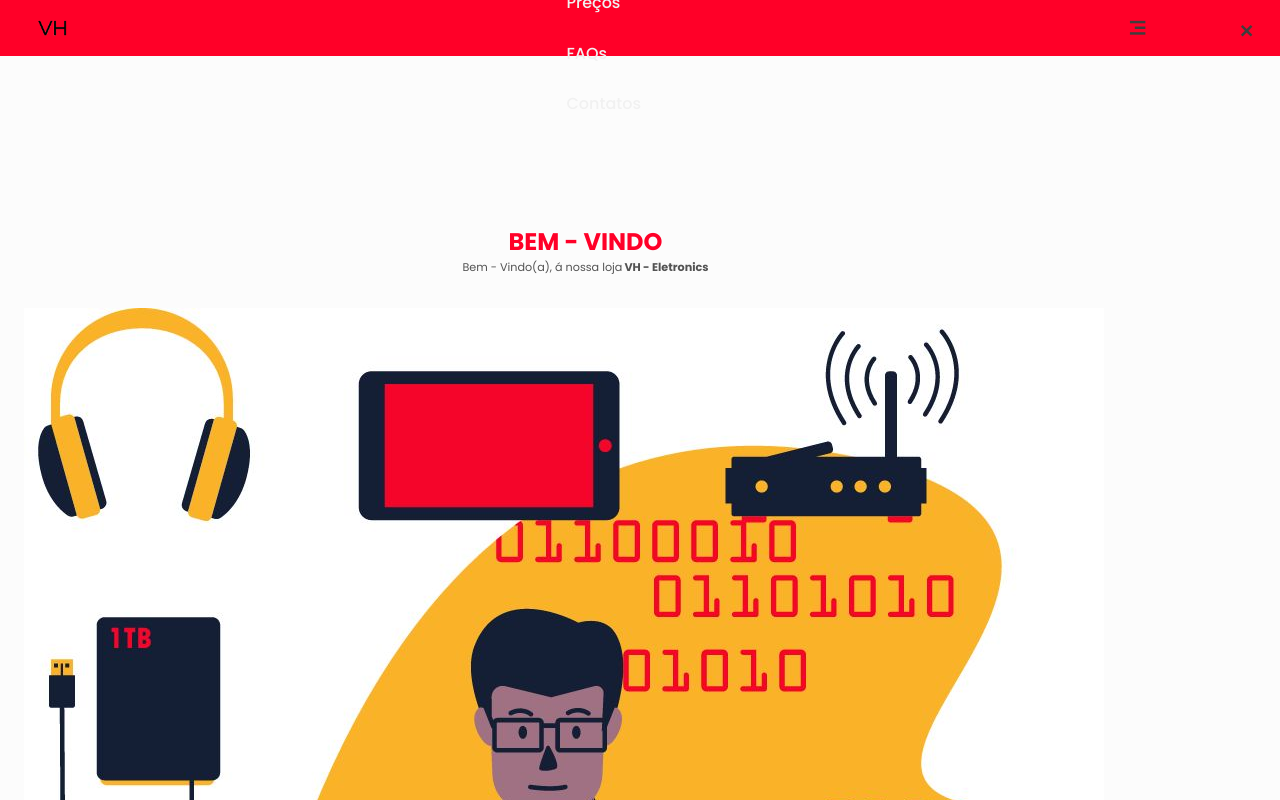
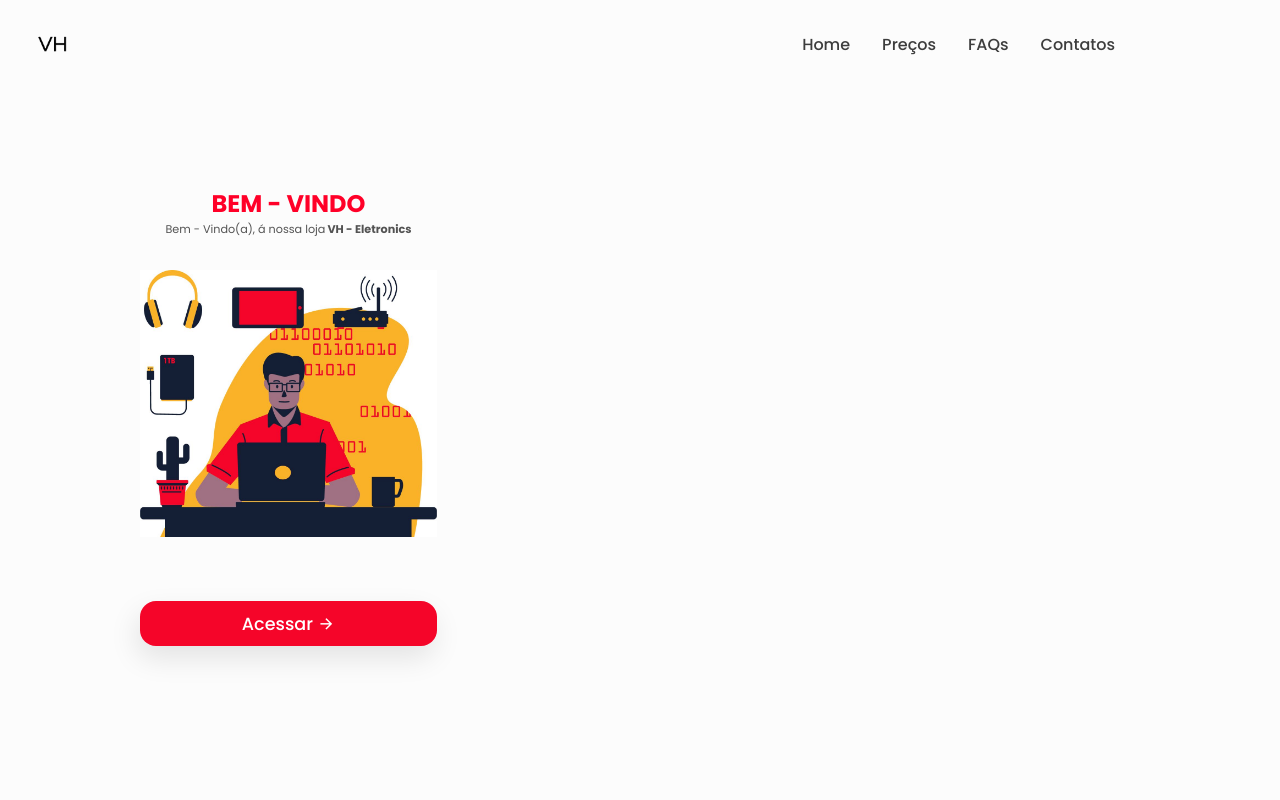
Before and after one commit to Victor-Hps/vh-eletronics-web, a plain HTML site: page index.html in a window 1280 px wide. Shown: the top 800 px of the page. Drawn offline with nearby package versions, Linux system fonts and the light colour scheme.

Commit message:
complementando

```diff
--- a/js/main.js
+++ b/js/main.js
@@ -13,3 +13,13 @@
     navMenu.classList.remove('show-menu')
  })
 }
+
+
+const shadowHeader = () =>{
+   const header = document.getElementById('header')
+
+   this.scrollY >= 5 ? header.classList.add('shadow-header')
+               : header.classList.remove('shadow-header')
+}
+
+window,addEventListener('scroll', shadowHeader)
--- a/style.css
+++ b/style.css
@@ -58,7 +58,11 @@
     top: 0;
     left: 0;
     z-index: 100;
-    background-color: #FF0028;
+    background-color: var(--cor-4);
+}
+
+.shadow-header{
+    box-shadow: 0 1px 16px hsla(0, 0%, 0%, .2);
 }
 
 .nav {
@@ -114,7 +118,7 @@
 
 .nav__itens__links:hover{
     color: black;
-    font-weight: 700;
+    font-weight: 400;
     text-decoration: underline;
 }
 
@@ -175,9 +179,68 @@
 }
 
 .footer {
-    margin-top: 4rem;
+    padding: 1rem 0rem;
     display: flex;
     justify-content: center;
     color: #c4c4c4;
     font-size: .7rem;
 }
+
+
+@media screen and (max-width: 320px) {
+    .container {
+        margin-inline: 1rem;
+    }
+}
+
+@media screen and (min-width: 375px) {
+    .home__container {
+        grid-template-columns: 321px;
+        justify-content: center;
+    }
+}
+
+@media screen and (min-width: 1023px) {
+    .nav{
+        height: calc(3.5rem + 2rem);;
+    }
+
+    .nav__toggle,
+    .nav__close {
+        display: none;
+    }
+
+    .nav__menu {
+        width: initial;
+    }
+
+    .nav__list{
+        flex-direction: row;
+        gap: 2rem;
+    }
+
+    .nav__itens__links {
+        color: #3d3d3d;
+    }
+
+    .home__container {
+        height: 100vh;
+        grid-template-columns: repeat(3, 297px);
+        place-items: center;
+        padding-block: 2rem 0rem;
+    }
+
+    .home__image {
+        display: flex;
+        justify-content: center;
+
+    }
+
+    .home__article img {
+        display: flex;
+        justify-content: center;
+        width: 100%;
+    }
+
+
+ }
```
Also changed, not shown: index.html (+1 -1 lines).
